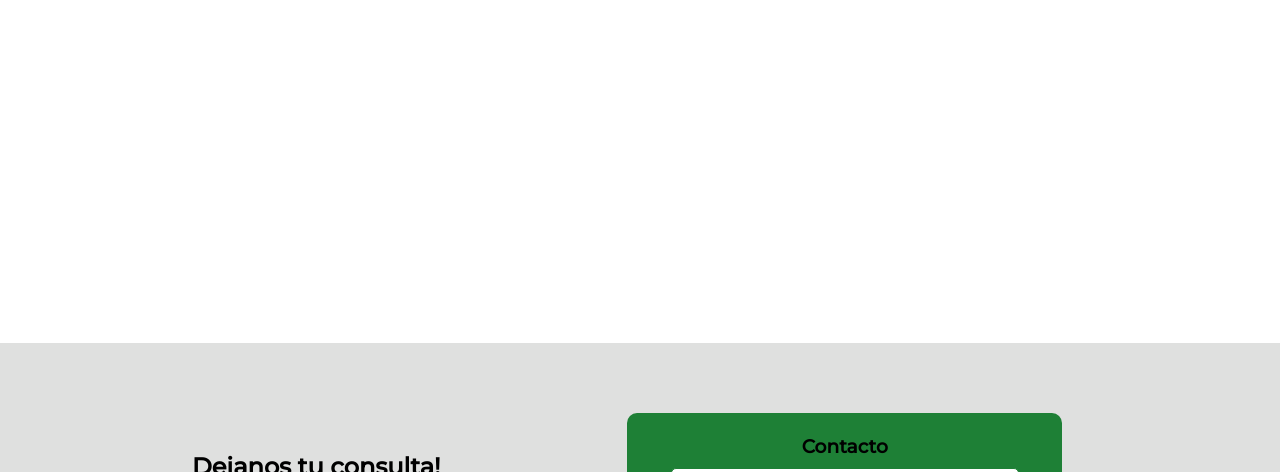
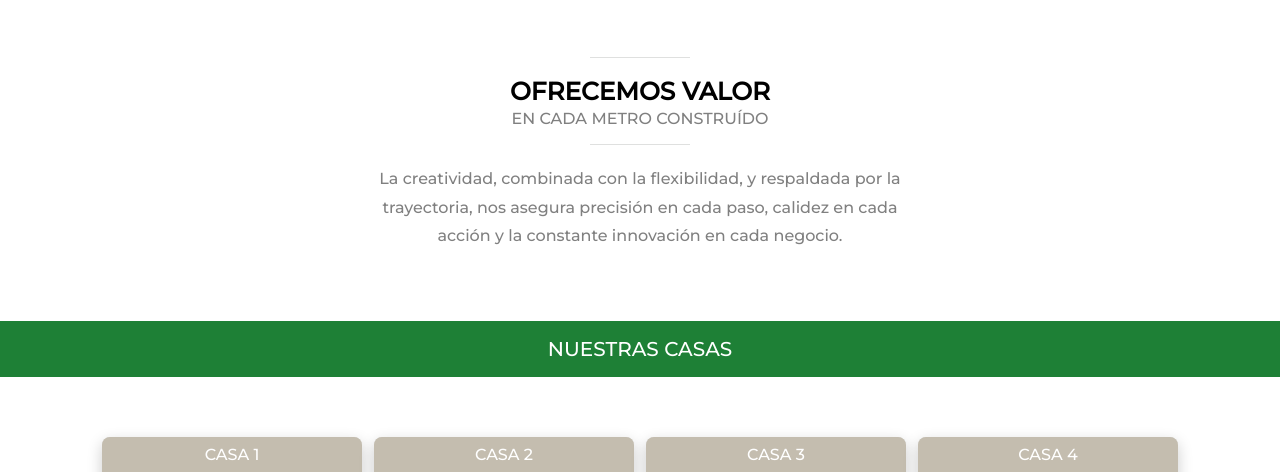
Before and after one commit to alejocarranza/juan_carranza, a Django app: page / in a window 1280 px wide. Shown: the part 591-1063 px from the top of the page. Run offline with Django 3.2, Linux system fonts and the light colour scheme; some libraries are stand-ins or nearby versions; grey boxes are pictures that could not be loaded.

Commit message:
16/2 --- Hice el front de la tercer y cuarta parte del home (me faltan terminar un par de cosas de la cuarta parte)

```diff
--- a/static/css/casas/casaX/styles.css
+++ b/static/css/casas/casaX/styles.css
@@ -159,6 +159,7 @@ main > *{
     height: fit-content;
     /* height: calc(75vh + 18px + 20px + 1.3em + 30px); */
     width: 100%;
+    margin-bottom: 60px;
 }
 
 #avances-obra h2{
--- a/static/css/home/styles.css
+++ b/static/css/home/styles.css
@@ -2,6 +2,7 @@
 #slider{
     width: 100%;
     position: relative;
+    height: 40vw;
 }
 
 .slider-image{
@@ -43,6 +44,10 @@
     .s-arrow{
         top: calc(60vw - 20px);
     }
+
+    #slider{
+        height: 120vw;
+    }
 }
 @media (min-width: 500px) and (max-width: 799px){
     .slider-image{
@@ -54,6 +59,10 @@
     .s-arrow{
         top: calc(40vw - 20px);
     }
+
+    #slider{
+        height: 80vw;
+    }
 }
 @media (min-width: 800px) and (max-width: 1099px){
     .slider-image{
@@ -64,6 +73,10 @@
 
     .s-arrow{
         top: calc(31vw - 20px);
+    }
+
+    #slider{
+        height: 62vw;
     }
 }
 @media (min-width: 1100px){
@@ -79,3 +92,115 @@
         opacity: 1;
     }
 }
+
+
+/* SEGUNDA SECCION */
+#home-text{
+    display: flex;
+    flex-direction: column;
+    align-items: center;
+    margin-top: 55px;
+}
+
+#home-text *{
+    color: grey;
+}
+
+#home-text > p{
+    max-width: 570px;
+    text-align: center;
+    margin-top: 16px;
+    line-height: 1.8em;
+}
+
+#ht-top{
+    align-items: center;
+    text-align: center;
+}
+
+#ht-top > h2{
+    line-height: 1.4em;
+    color: black;
+    font-size: 1.55em;
+}
+
+#ht-border-top{
+    display: inline-block;
+    width: 100px;
+    border-top: 1px solid var(--back-color-hover);
+    margin-bottom: 12px;
+}
+
+#ht-border-bottom{
+    display: inline-block;
+    width: 100px;
+    border-bottom: 1px solid var(--back-color-hover);
+    margin-top: 16px;
+}
+
+
+/* SECCION CASAS */
+#home-casas{
+    margin-top: 70px;
+    display: flex;
+    flex-direction: column;
+    align-items: center;
+}
+
+#home-casas > h2{
+    width: 100%;
+    padding: 16px 0;
+    text-align: center;
+    background-color: var(--header-color);
+    color: var(--back-color);
+    font-weight: 100;
+    font-size: 1.25em;
+}
+
+#home-casas-cards{
+    margin: 60px 0;
+    width: 85%;
+    display: flex;
+    flex-direction: row;
+    flex-wrap: wrap;
+    justify-content: space-between;
+    height: 420px;
+}
+
+.home-casa-card{
+    border-radius: 8px;
+    background-color: var(--back-color-hover);
+    box-shadow: 0px 5px 15px rgba(0,0,0,0.2);
+    transition: all 0.5s ease;
+    margin: 0 6px;
+    margin-bottom: 97px;
+}
+
+.home-casa-card:hover{
+    box-shadow: 0px 7px 15px rgba(0,0,0,0.35);
+    cursor: pointer;
+}
+.home-casa-card:hover > .casa-card-info{
+    background-color: #b1ab9f;
+}
+
+.casa-card-info{
+    background-color: #C4BDAF;
+    color: white;
+    border-radius: 8px 8px 0 0;
+    text-align: center;
+    padding: 8px 0;
+    transition: all .5 ease;
+    font-weight: 500;
+}
+
+.home-casa-card > img{
+    flex-basis: 260px;
+}
+
+.casa-card-mas{
+    border-radius: 0 0 8px 8px;
+    text-align: center;
+    padding: 14px 0;
+    font-size: .86em;
+}
--- a/static/js/home/script.js
+++ b/static/js/home/script.js
@@ -42,6 +42,8 @@ addEventListener("DOMContentLoaded", e=>{
 
     })(document);
 
+    // CLICK EN CARD ENVIA A CASA
+    (d=>{
 
-    // Hago el slider responsive
+    })(document);
 });
--- a/templates/base.html
+++ b/templates/base.html
@@ -47,7 +47,6 @@
         </header>
 
         {% block content %} {% endblock %}
-        <br><br><br><br><br><br><br><br><br><br><br><br><br><br><br>
 
         <section id="contact">
             <div id="c-left">
--- a/templates/home/index.html
+++ b/templates/home/index.html
@@ -16,14 +16,46 @@
     <img id="a-right" class="s-arrow" src="{{ MEDIA_ROOT }}home/slider/chevron-right.png" alt="right">
 </section>
 
+<section id="home-text">
+    <div id="ht-top">
+        <div id="ht-border-top"></div>
+        <h2>OFRECEMOS VALOR</h2>
+        <p>EN CADA METRO CONSTRUÍDO</p>
+        <div id="ht-border-bottom"></div>
+    </div>
+    <p>La creatividad, combinada con la flexibilidad, y respaldada por la trayectoria, nos asegura precisión en cada paso, calidez en cada acción y la constante innovación en cada negocio.</p>
+</section>
+
+<section id="home-casas">
+    <h2>NUESTRAS CASAS</h2>
+    <div id="home-casas-cards">
+        <div class="home-casa-card" id="casa1">
+            <p class="casa-card-info">CASA 1</p>
+            <img src="https://placeimg.com/260/300/arch" alt="casa1">
+            <p class="casa-card-mas">CONOCER MÁS</p>
+        </div>
+        <div class="home-casa-card" id="casa2">
+            <p class="casa-card-info">CASA 2</p>
+            <img src="https://placeimg.com/260/300/arch" alt="casa2">
+            <p class="casa-card-mas">CONOCER MÁS</p>
+        </div>
+        <div class="home-casa-card" id="casa3">
+            <p class="casa-card-info">CASA 3</p>
+            <img src="https://placeimg.com/260/300/arch" alt="casa3">
+            <p class="casa-card-mas">CONOCER MÁS</p>
+        </div>
+        <div class="home-casa-card" id="casa4">
+            <p class="casa-card-info">CASA 4</p>
+            <img src="https://placeimg.com/260/300/arch" alt="casa4">
+            <p class="casa-card-mas">CONOCER MÁS</p>
+        </div>
+    </div>
+</section>
 
 
 
 
 
-
-
-<br><br><br><br><br><br><br><br><br><br><br><br><br><br><br><br><br><br><br><br><br><br><br><br><br><br><br><br><br><br>
 
 
 
```
